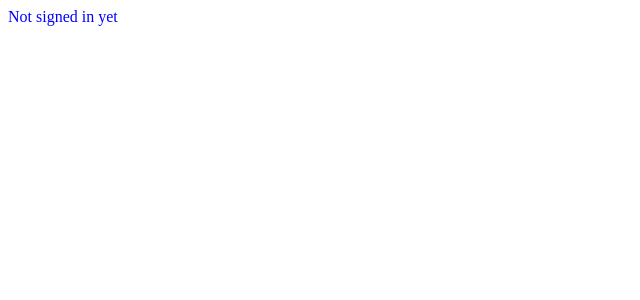
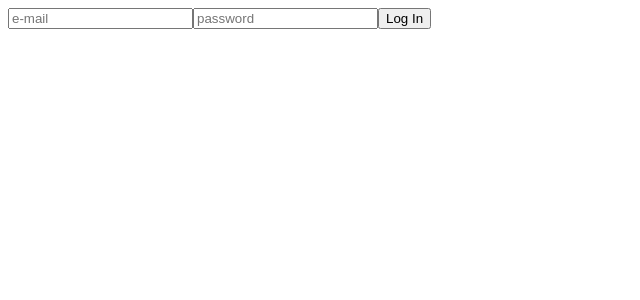
Before and after one commit to BallsyBread/arschlochete, a React app: page / in a window 1280 px wide. Shown: the top 300 px of the page, without its empty margins (0-640 px from the left). Built offline with nearby package versions, Linux system fonts and the light colour scheme.

Commit message:
add component layout

```diff
--- a/src/components/SignIn.tsx
+++ b/src/components/SignIn.tsx
@@ -3,7 +3,9 @@ import React, { FC } from "react";
 const SignIn: FC = () => {
 	return (
 		<>
-			Not signed in yet
+			<input placeholder="e-mail" type="email"/>
+            <input placeholder="password" type="password"/>
+			<button>Log In</button>
 		</>
 	);
 };
```
Also changed, not shown: src/components/SignUp.tsx (added, +14 -0 lines).
